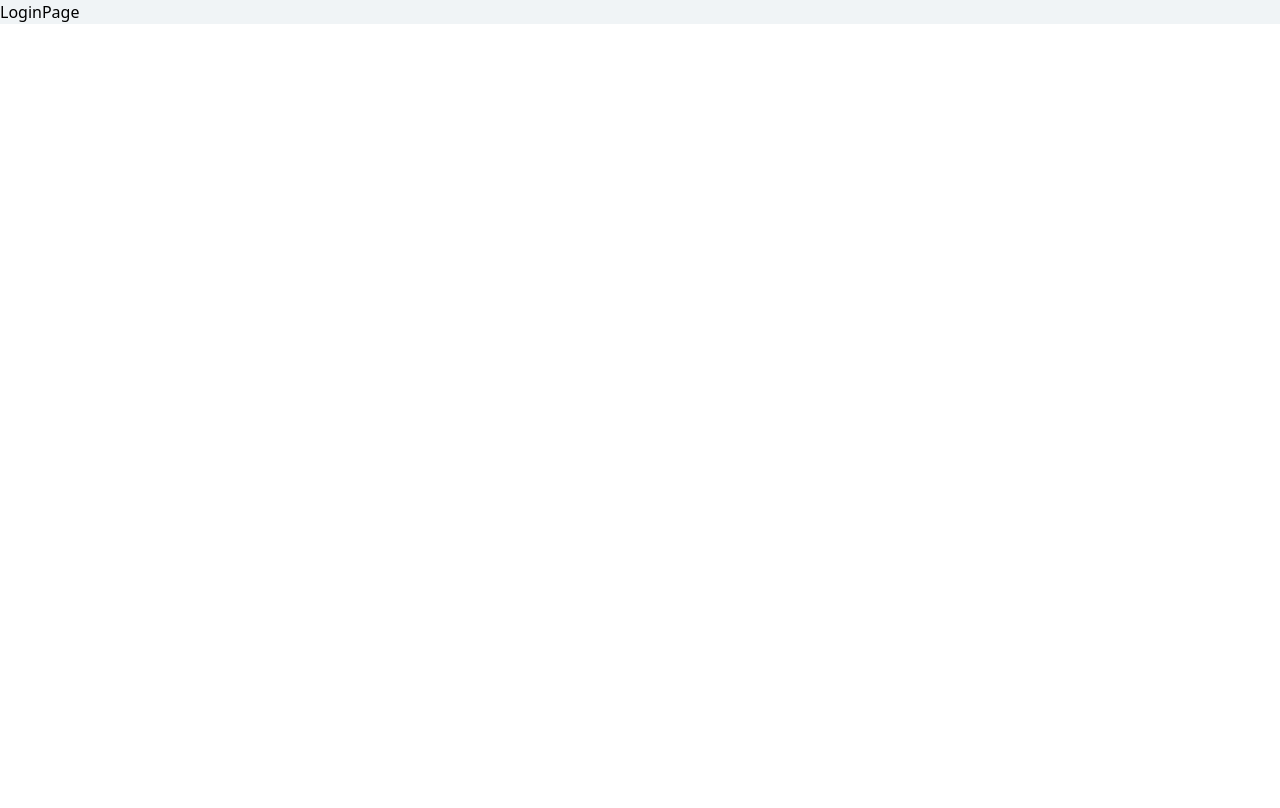
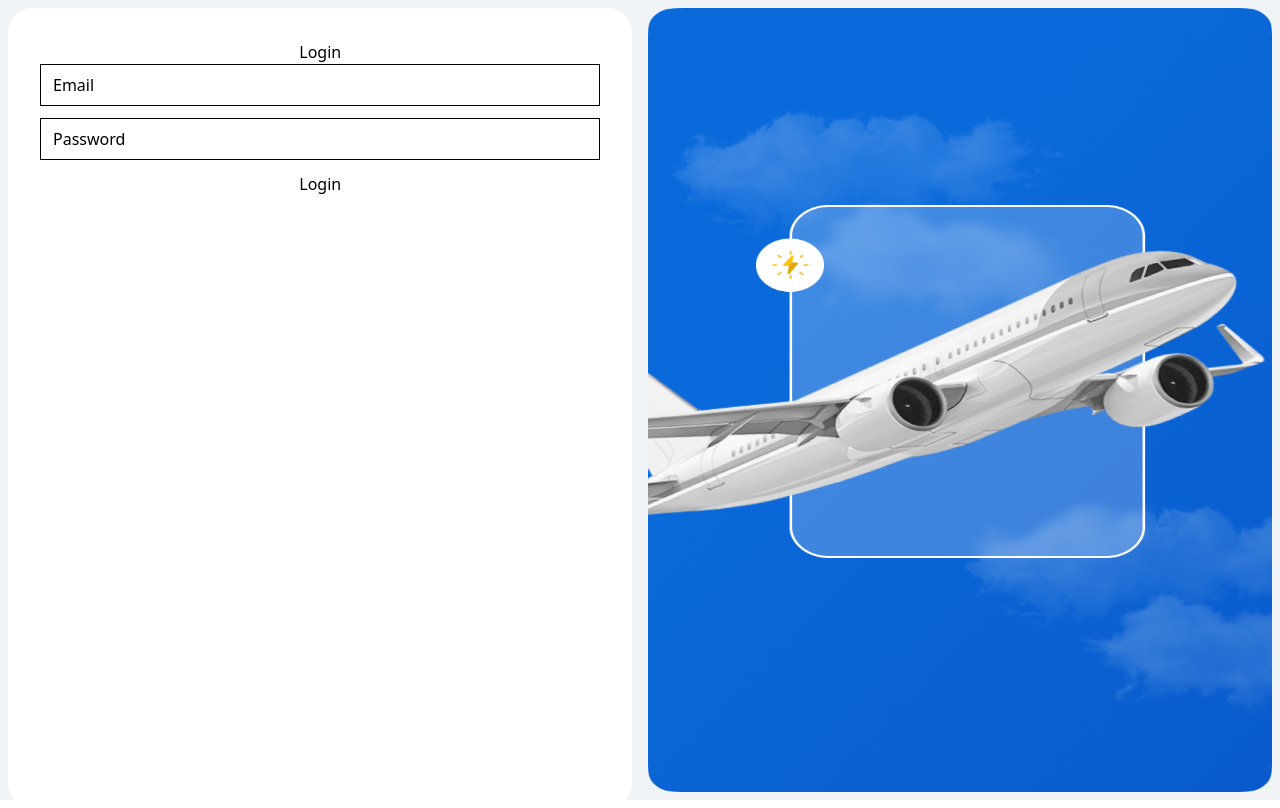
Before and after one commit to yosefamr1/Booking_App, a React (Vite) app: page /login in a window 1280 px wide. Built offline with nearby package versions, Linux system fonts and the light colour scheme.

Commit message:
login page added

```diff
--- a/src/components/LoginLinks/LoginLinks.jsx
+++ b/src/components/LoginLinks/LoginLinks.jsx
@@ -3,8 +3,8 @@ import React from 'react'
 function LoginLinks() {
   return (
     <div >
-            <a href="#" className="text-lg  text-white hover:underline">Login</a>
-            <a href="#" className="text-lg  text-white hover:underline pl-2">Sign up</a>
+            <a href="/login" className="text-lg  text-white hover:underline">Login</a>
+            <a href="/register" className="text-lg  text-white hover:underline pl-2">Sign up</a>
     </div>
   )
 }
--- a/src/pages/LoginPage/LoginPage.jsx
+++ b/src/pages/LoginPage/LoginPage.jsx
@@ -1,9 +1,75 @@
-import React from 'react'
+import React from "react";
+import { useForm } from "react-hook-form";
+import { useNavigate } from "react-router-dom";
+import loginimg from '../../assets/images/login.png';
 
-function LoginPage() {
+export default function LoginPage() {
+  const navigate = useNavigate();
+  const {
+    register,
+    handleSubmit,
+    formState: { errors },
+    setError,
+  } = useForm();
+
+  const onSubmit = (data) => {
+    // Get users from localStorage
+    const users = JSON.parse(localStorage.getItem("users")) || [];
+
+    const matchedUser = users.find(
+      (user) => user.email === data.email && user.password === data.password
+    );
+
+    if (!matchedUser) {
+      setError("auth", { message: "Email or password is incorrect" });
+      return;
+    }
+
+    // Save logged user
+    localStorage.setItem("loggedUser", JSON.stringify(matchedUser));
+
+    alert("Login successful!");
+    navigate("/home");
+  };
+
   return (
-    <div>LoginPage</div>
-  )
+    <div className="login_page flex gap-4 h-screen w-full p-2 ">
+
+      <div className="login-container w-1/2 h-screen m-auto bg-white text-center rounded-3xl p-8">
+        <h2>Login</h2>
+
+        <form onSubmit={handleSubmit(onSubmit)} className="flex flex-col gap-3">
+          <input
+            type="email"
+            placeholder="Email"
+            {...register("email", {
+              required: "Email is required",
+              pattern: {
+                value: /^[^\s@]+@[^\s@]+\.[^\s@]+$/,
+                message: "Invalid email format",
+              },
+            })}
+          />
+          {errors.email && <p>{errors.email.message}</p>}
+
+          <input
+            type="password"
+            placeholder="Password"
+            {...register("password", {
+              required: "Password is required",
+            })}
+          />
+          {errors.password && <p>{errors.password.message}</p>}
+
+          {errors.auth && <p className="auth-error">{errors.auth.message}</p>}
+
+          <button type="submit">Login</button>
+        </form>
+      </div>
+      <div className="register_img w-1/2">
+        <img className=" m-auto w-full   h-full" src={loginimg} alt="Login" />
+      </div>
+    </div>
+
+  );
 }
-
-export default LoginPage
```
